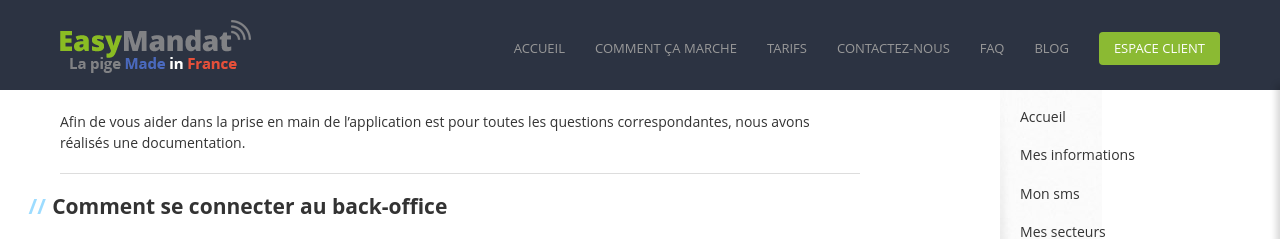
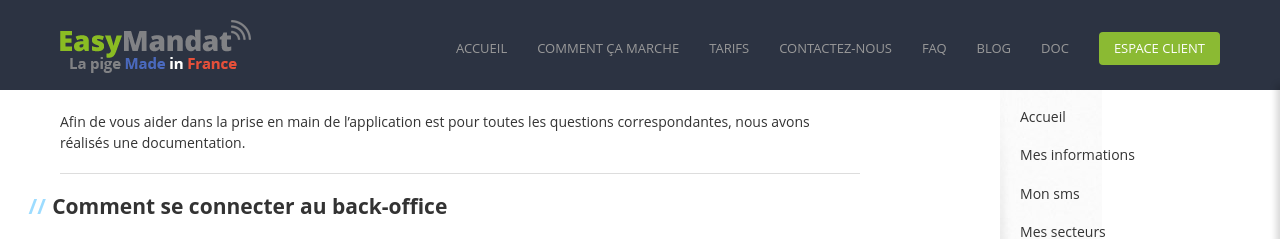
Before and after one commit to Easymandat/doc.easymandat.fr, a Jekyll site: the page built from index.md, in a window 1280 px wide. Shown: the top 239 px of the page. Built offline with Jekyll 4.4.1, drawn with Linux system fonts in a browser that asks for light colours.

Commit message:
Update documentation

```diff
--- a/_layouts/default.html
+++ b/_layouts/default.html
@@ -21,18 +21,16 @@
     <div id="top">
 
       <div class="container">
-
-          <div class="logo"><a href="accueil"><img src="assets/images/logo.png" alt="accueil - easymandat.fr"></a></div>
-
-                    <div class="navigation">
-
-                             <a class="signup" href="espace-client">espace client</a>
-                            <a href="https://blog.easymandat.fr">blog</a>
-                <a href="accueil?show=faq">faq</a>
-                <a href="contactez-nous">contactez-nous</a>
-                <a href="tarifs-inscription-pige-immobiliere" class="button-inscription-google">tarifs</a>
-                <a href="accueil?show=how">comment ça marche</a>
-                <a href="accueil">accueil</a>
+          <div class="logo"><a href="https://www.easymandat.fr/accueil"><img src="assets/images/logo.png" alt="accueil - easymandat.fr"></a></div>
+            <div class="navigation">
+                <a class="signup" href="https://www.easymandat.fr/espace-client">espace client</a>
+                <a href="https://doc.easymandat.fr">doc</a>
+                <a href="https://blog.easymandat.fr">blog</a>
+                <a href="https://www.easymandat.fr/accueil?show=faq">faq</a>
+                <a href="https://www.easymandat.fr/contactez-nous">contactez-nous</a>
+                <a href="https://www.easymandat.fr/tarifs-inscription-pige-immobiliere" class="button-inscription-google">tarifs</a>
+                <a href="https://www.easymandat.fr/accueil?show=how">comment ça marche</a>
+                <a href="https://www.easymandat.fr/accueil">accueil</a>
 
             </div>
 
@@ -58,31 +56,33 @@
                 });
             </script>
 
-
             <div id="nav-mobile">
-
                 <div class="line-nav">
-                    <a href="accueil?show=how">comment ça marche</a>
+                    <a href="https://www.easymandat.fr/accueil?show=how">comment ça marche</a>
                 </div>
-
                 <div class="line-nav">
-                    <a href="tarifs-inscription-pige-immobiliere" class="button-inscription-google">tarifs</a>
+                    <a href="https://www.easymandat.fr/tarifs-inscription-pige-immobiliere" class="button-inscription-google">tarifs</a>
                 </div>
-
                 <div class="line-nav">
-                    <a href="contactez-nous">contactez-nous</a>
+                  <a href="https://www.easymandat.fr/contactez-nous">contactez-nous</a>
                 </div>
-
-                            <div class="line-nav">
-                    <a href="espace-client">Espace client</a>
+                <div class="line-nav">
+                    <a href="https://www.easymandat.fr/accueil?show=faq">faq</a>
                 </div>
-                            <div class="line-nav">
+                <div class="line-nav">
+                  <a href="https://doc.easymandat.fr">doc</a>
+                </div>
+                <div class="line-nav">
+                  <a href="https://blog.easymandat.fr">blog</a>
+                </div>
+                <div class="line-nav">
+                    <a href="https://www.easymandat.fr/espace-client">Espace client</a>
+                </div>
+                <div class="line-nav">
                     <a href="http://blog.easymandat.fr">blog</a>
                 </div>
 
             </div>
-
-
 
         </div>
 
```
